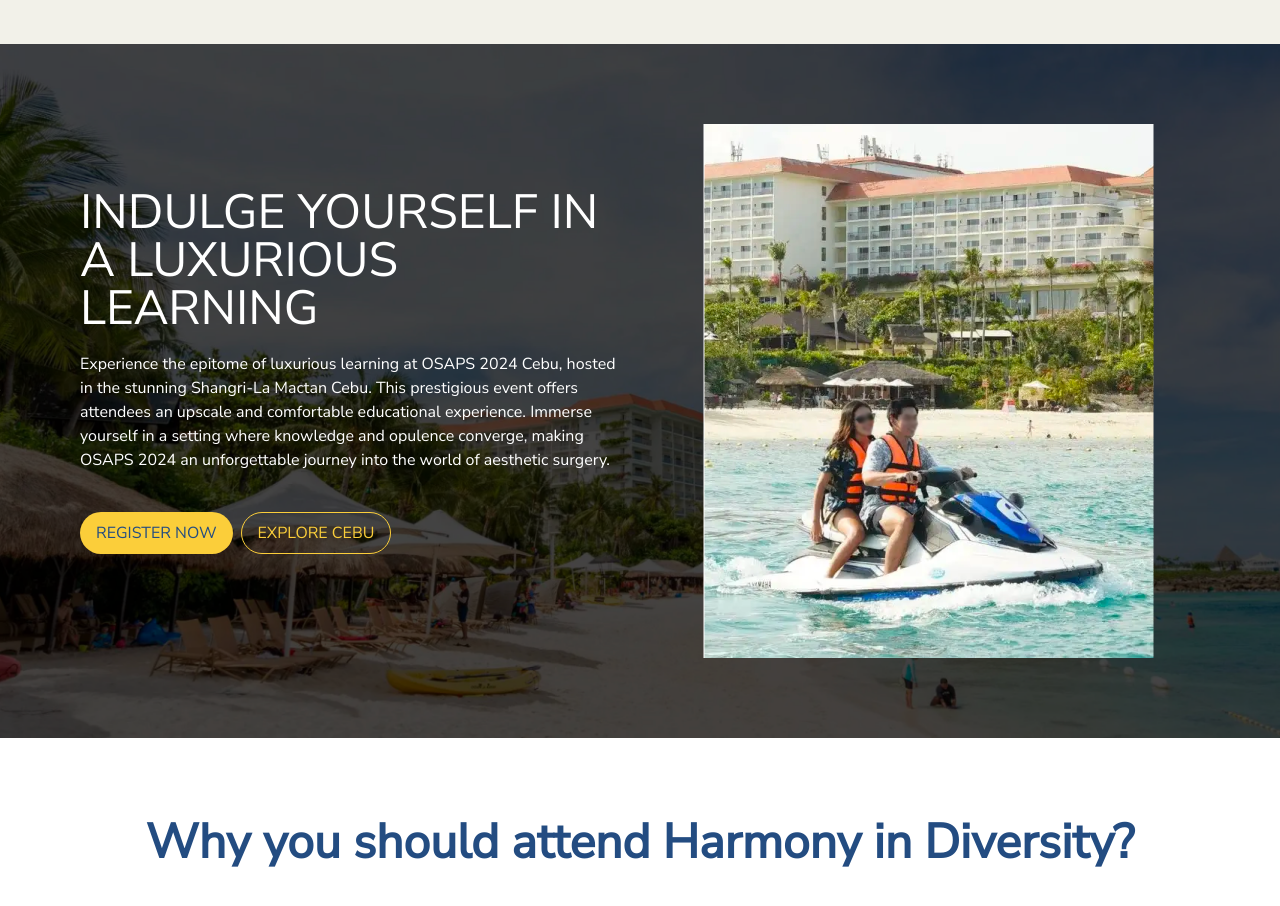
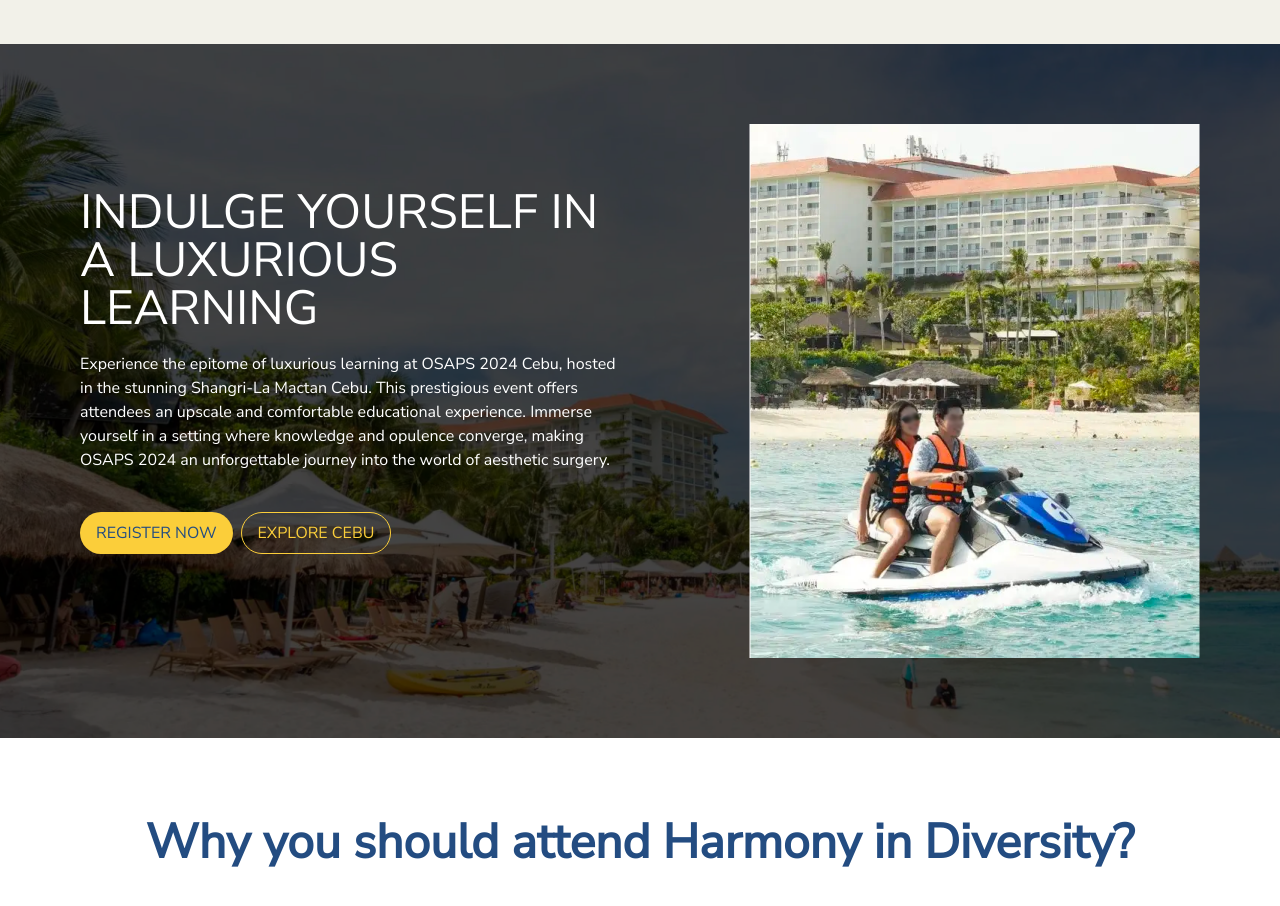
Before and after one commit to AppScaleTech/osaps-2024-full, a Next.js app: page / in a window 1280 px wide. Shown: the part 1940-2846 px from the top of the page. Built offline with nearby package versions, Linux system fonts and the light colour scheme.

Commit message:
completed homepage

```diff
--- a/src/app/page.tsx
+++ b/src/app/page.tsx
@@ -130,7 +130,7 @@
                 </Link>
               </div>
             </div>
-            <div className="flex justify-center">
+            <div className="flex justify-center lg:justify-end">
               <img
                 src="/assets/images/home/img3.png"
                 alt=""
```
